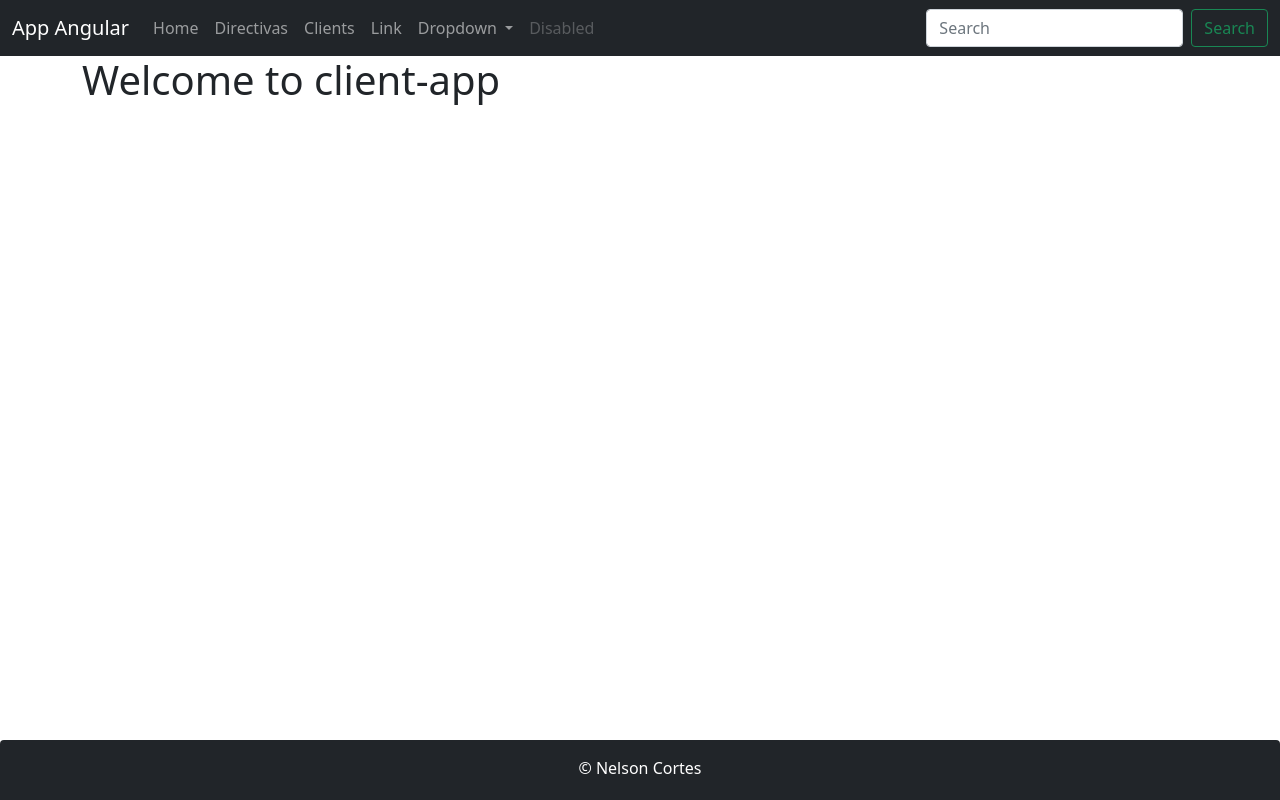
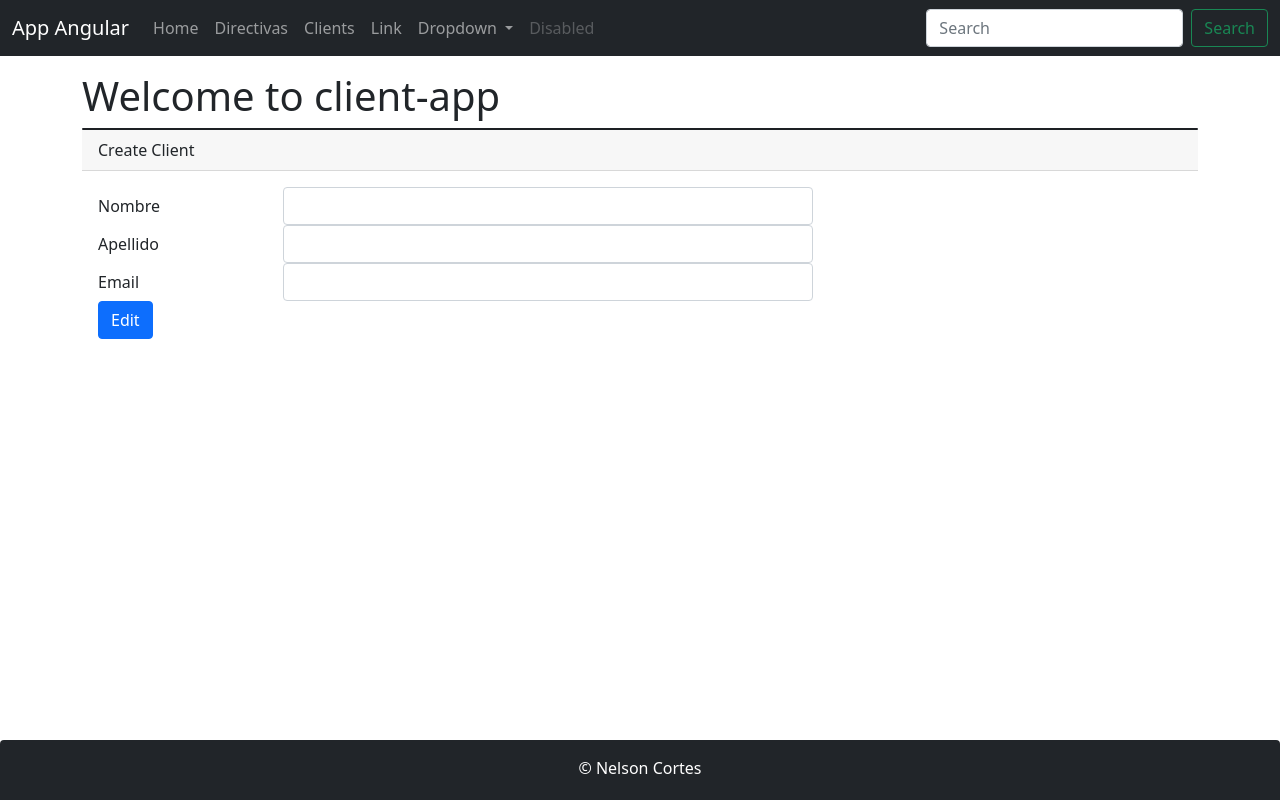
Before and after one commit to Nelsondmondragon/angular-client-app, an Angular app: page /clients/form in a window 1280 px wide. Before the commit this address led to /. Built offline with nearby package versions, Linux system fonts and the light colour scheme.

Commit message:
Finished CRUD

```diff
--- a/package.json
+++ b/package.json
@@ -22,6 +22,7 @@
     "jquery": "^3.6.0",
     "popper.js": "^1.16.1",
     "rxjs": "~6.6.0",
+    "sweetalert2": "^11.1.4",
     "tslib": "^2.3.0",
     "zone.js": "~0.11.4"
   },
--- a/src/app/app.component.html
+++ b/src/app/app.component.html
@@ -1,6 +1,6 @@
 
 <app-header></app-header>
-<div class= "container">
+<div class= "container my-3 pb-5">
 <h1>
   Welcome to {{title}}
 </h1>
--- a/src/app/clients/client.service.ts
+++ b/src/app/clients/client.service.ts
@@ -1,15 +1,35 @@
 import { Injectable } from '@angular/core';
-import { CLIENTS } from './clients.json';
 import { Client } from './client';
-import {of,Observable} from 'rxjs';
+import { Observable } from 'rxjs';
+import { HttpClient, HttpHeaders } from '@angular/common/http'
 
 @Injectable({
   providedIn: 'root'
 })
 export class ClientServ {
-  constructor() { }
+  private urlEndPoint: string = 'http://localhost:8090/spring-boot-backend/api/clients';
+
+  private httpHeaders = new HttpHeaders({ 'content-type': 'application/json' })
+  constructor(private http: HttpClient) { }
 
   getClients(): Observable<Client[]> {
-    return of(CLIENTS);
+    //return of(CLIENTS);
+    return this.http.get<Client[]>(`${this.urlEndPoint}/all`);
+  }
+
+  create(client: Client): Observable<Client> {
+    return this.http.post<Client>(`${this.urlEndPoint}/save`, client, { headers: this.httpHeaders });
+  }
+
+  getClient(id:number): Observable<Client>{
+    return this.http.get<Client>(`${this.urlEndPoint}/${id}`);
+  }
+
+  update(client:Client): Observable<Client>{
+    return this.http.put<Client>(`${this.urlEndPoint}/update/${client.id}`, client, {headers: this.httpHeaders });
+  }
+
+  delete(id:number): Observable<Client>{
+    return this.http.delete<Client>(`${this.urlEndPoint}/delete/${id}`, {headers: this.httpHeaders});
   }
 }
--- a/src/app/clients/client.ts
+++ b/src/app/clients/client.ts
@@ -1,16 +1,7 @@
 export class Client {
-
-constructor(id:number,name:string,surName:string,email:string,createAt:string){
-  this.id=id;
-  this.name=name;
-  this.surName=surName;
-  this.email=email;
-  this.createAt=createAt;
+  id: number = 3;
+  name: string = "";
+  surName: string = "";
+  email: string = "";
+  createAt: string = "";
 }
-  id: number;
-  name: string;
-  surName: string;
-  email: string;
-  createAt: string;
-
-}
--- a/src/app/clients/clients.component.html
+++ b/src/app/clients/clients.component.html
@@ -2,6 +2,12 @@
   <div class="card-header">Clients</div>
   <div class="card-body text-primary">
     <h5 class="card-title">List of Clients</h5>
+    <div class="my-2 text-left">
+      <button class="btn btn-rounded btn-primary" type="button" [routerLink] =
+      "['/clients/form']"> Create Clients</button>
+    </div>
+
+
     <table>
       <thead class = "table table-bordered table-striped">
         <tr>
@@ -10,17 +16,24 @@
           <th>surName</th>
           <th>email</th>
           <th>createAt</th>
-
+          <th>edit</th>
+          <th>delete</th>
         </tr>
       </thead>
       <tbody>
-        <tr *ngFor="let item of clients">
-          <td>{{item.id}}</td>
-          <td>{{item.name}}</td>
-          <td>{{item.surName}}</td>
-          <td>{{item.email}}</td>
-          <td>{{item.createAt}}</td>
+        <tr *ngFor="let client of clients">
+          <td>{{client.id}}</td>
+          <td>{{client.name}}</td>
+          <td>{{client.surName}}</td>
+          <td>{{client.email}}</td>
+          <td>{{client.createAt}}</td>
+          <td>
+            <button type="button" name = "edit" [routerLink] = "['/clients/form',client.id]" class="btn btn-primary">Edit</button>
+          </td>
+          <td>
+            <button type="button" name = "delete"  (click)='delete(client)' class="btn btn-primary">Delete</button>
 
+          </td>
         </tr>
       </tbody>
     </table>
--- a/src/app/clients/clients.component.ts
+++ b/src/app/clients/clients.component.ts
@@ -1,7 +1,7 @@
 import { Component, OnInit } from '@angular/core';
 import { Client } from './client';
 import { ClientServ } from './client.service';
-
+import Swal from 'sweetalert2';
 @Component({
   selector: 'app-clients',
   templateUrl: './clients.component.html'
@@ -23,4 +23,36 @@ export class ClientsComponent implements OnInit {
     );
   }
 
+  delete(client: Client): void {
+    const swalWithBootstrapButtons = Swal.mixin({
+      customClass: {
+        confirmButton: 'btn btn-success',
+        cancelButton: 'btn btn-danger'
+      },
+      buttonsStyling: false
+    })
+
+    swalWithBootstrapButtons.fire({
+      title: 'Are you sure?',
+      text: "You won't be able to revert this!",
+      icon: 'warning',
+      showCancelButton: true,
+      confirmButtonText: 'Yes, delete it!',
+      cancelButtonText: 'No, cancel!',
+      reverseButtons: true
+    }).then((result) => {
+      if (result.isConfirmed) {
+        this.clientServ.delete(client.id).subscribe(
+          response => {
+            this.clients = this.clients.filter(cli => cli.id !== client.id);
+            swalWithBootstrapButtons.fire(
+              'Deleted!',
+              `${client.name} client successfully removed`,
+              'success'
+            )
+          }
+        )
+      }
+    })
+  }
 }
--- /dev/null
+++ b/src/app/clients/form.component.html
@@ -0,0 +1,37 @@
+<div class="card bg-dark text-white"></div>
+  <div class="card-header"> {{title}}</div>
+  <div class="card-body">
+
+    <form (ngSubmit)= "create()">
+      <div class="form-group row">
+
+        <label for="name" class="col-form-label col-sm-2">Nombre</label>
+        <div class="col-sm-6">
+          <input type="text" class="form-control" [(ngModel)]="client.name" name="name">
+        </div>
+      </div>
+
+      <div class="form-group row">
+        <label for="surName" class="col-form-label col-sm-2">Apellido</label>
+        <div class="col-sm-6">
+          <input type="text" class="form-control" [(ngModel)]="client.surName" name="surName">
+        </div>
+      </div>
+
+      <div class="form-group row">
+        <label for="email" class="col-form-label col-sm-2">Email</label>
+        <div class="col-sm-6">
+          <input type="text" class="form-control" [(ngModel)]="client.email" name="email">
+        </div>
+      </div>
+
+      <div class="form-group row">
+        <div class="col-sm-6">
+          <button class="btn btn-primary" role="button" (click)='create()' *ngIf="!client.id else elseBlock">Create</button>
+          <ng-template #elseBlock>
+            <button class="btn btn-primary" role="button" (click)='update()'>Edit</button>
+          </ng-template>
+        </div>
+      </div>
+    </form>
+  </div>
--- /dev/null
+++ b/src/app/clients/form.component.ts
@@ -0,0 +1,52 @@
+import { Component, OnInit } from '@angular/core';
+import { Client } from './client';
+import { ClientServ } from './client.service'
+import { Router, ActivatedRoute } from '@angular/router'
+import swal from 'sweetalert2'
+@Component({
+  selector: 'app-form',
+  templateUrl: './form.component.html'
+})
+export class FormComponent implements OnInit {
+  public client: Client = new Client();
+  public title: string = "Create Client";
+  constructor(private clientServ: ClientServ,
+    private router: Router,
+  private activetedRoute:ActivatedRoute) { }
+
+  ngOnInit(): void {
+    this.loadClient();
+  }
+
+  loadClient(): void {
+    this.activetedRoute.params.subscribe(
+      params => {
+        let id = params['id']
+        if(id){
+          this.clientServ.getClient(id).subscribe(
+            (client) => this.client = client
+          )
+        }
+      }
+    )
+  }
+
+  public create(): void {
+    this.clientServ.create(this.client).subscribe(
+      client => {
+        this.router.navigate(['/clients'])
+        swal.fire('Created Client', `Client ${client.name} created with success`, 'success')
+      }
+    )
+  }
+
+  update():void{
+    this.clientServ.update(this.client)
+    .subscribe(
+      client => {
+        this.router.navigate(['/clients'])
+        swal.fire('Client Update', `Client ${client.name} updated`, 'success')
+      }
+    )
+  }
+}
--- a/src/styles.css
+++ b/src/styles.css
@@ -1 +1,8 @@
-/* You can add global styles to this file, and also import other style files */
+html{
+  position:relative;
+  min-height: 100%
+}
+
+body{
+  margin-bottom: 60px
+}
```
Also changed, not shown: src/app/app.module.ts (+9 -2 lines), 1 other file (tests, documents, lock files or other folders).
